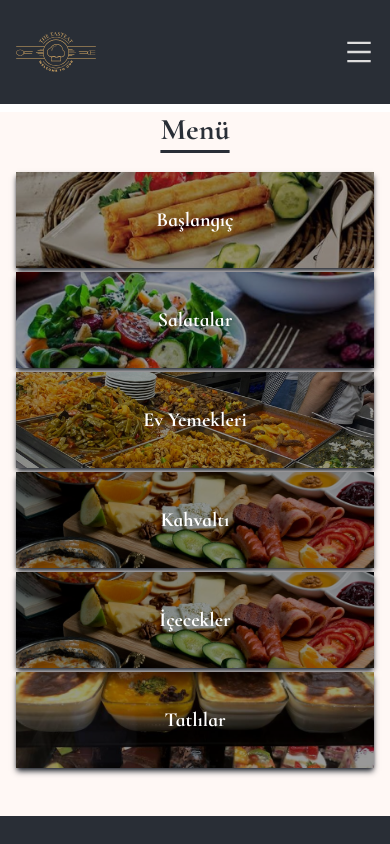
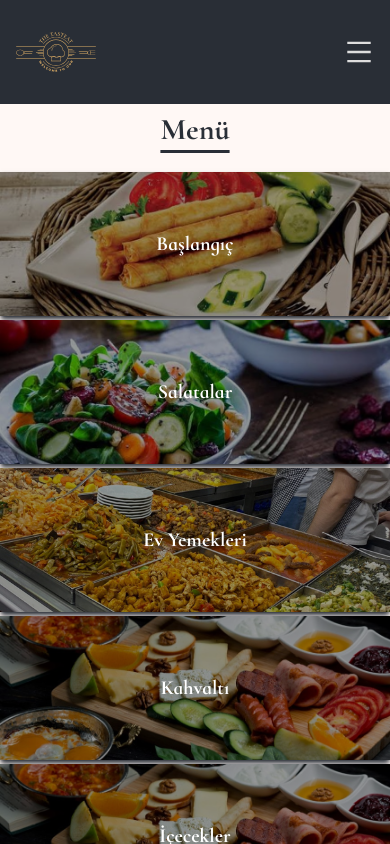
Before and after one commit to furkanleylek/Restaurant-App-Lykos, a Next.js app: page /menu in a window 390 px wide. Shown: the top 844 px of the page. Built offline with nearby package versions, Linux system fonts and the light colour scheme.

Commit message:
category size

```diff
--- a/app/menu/page.tsx
+++ b/app/menu/page.tsx
@@ -6,12 +6,12 @@ import TitleH1 from '@/components/layouts/h1'
 const MenuPage = () => {
     return (
         <section
-            className="w-full h-full bg-primaryBg flex flex-col items-center justify-center gap-6 mt-2"
+            className="w-full h-full bg-primaryBg flex flex-col items-center justify-center gap-6 pt-2"
         >
             <TitleH1>
                 Menü
             </TitleH1>
-            <div className='w-full flex flex-col gap-16 xl:gap-32 container mx-auto pb-12 xl:pb-32 px-4 md:px-16 xl:px-32 relative '
+            <div className='w-full flex flex-col gap-16 xl:gap-32 container mx-auto pb-12 xl:pb-32 md:px-16 xl:px-32 relative '
             >
                 <AllCategory />
             </div>
--- a/components/menu/category.tsx
+++ b/components/menu/category.tsx
@@ -14,7 +14,7 @@ const cormo = Cormorant_Infant({ subsets: ['latin'], weight: '700' })
 
 const SingleCategory: React.FC<SingleCategoryProps> = ({ categoryTitle, categoryImageSource }) => {
     return (
-        <div className='relative w-full h-24 md:h-32 xl:h-44 flex items-center justify-center shadow-md shadow-secondary'>
+        <div className='relative w-full h-36 md:h-40 xl:h-52 flex items-center justify-center shadow-md shadow-secondary'>
             <h3 className={classNames('text-white font-semibold text-xl xl:text-3xl absolute z-10', cormo.className)}>
                 {categoryTitle}
             </h3>
```
